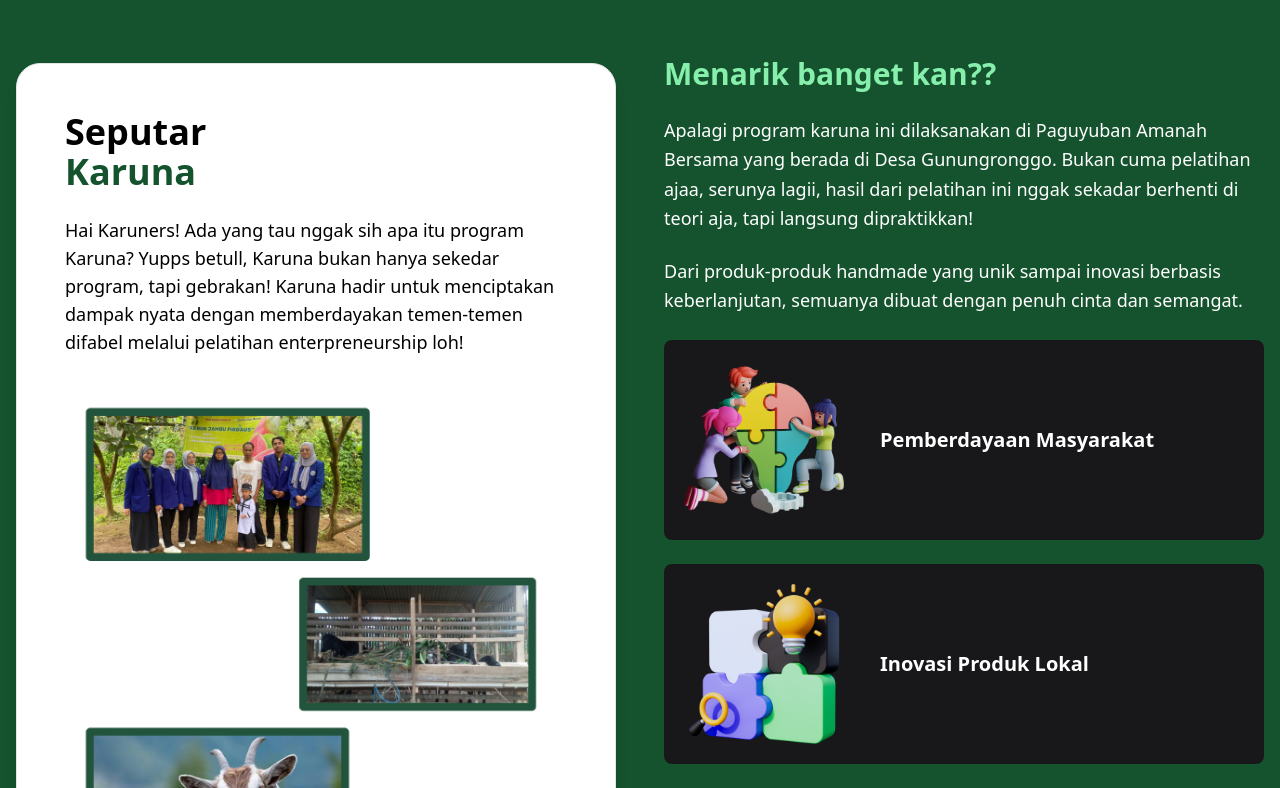
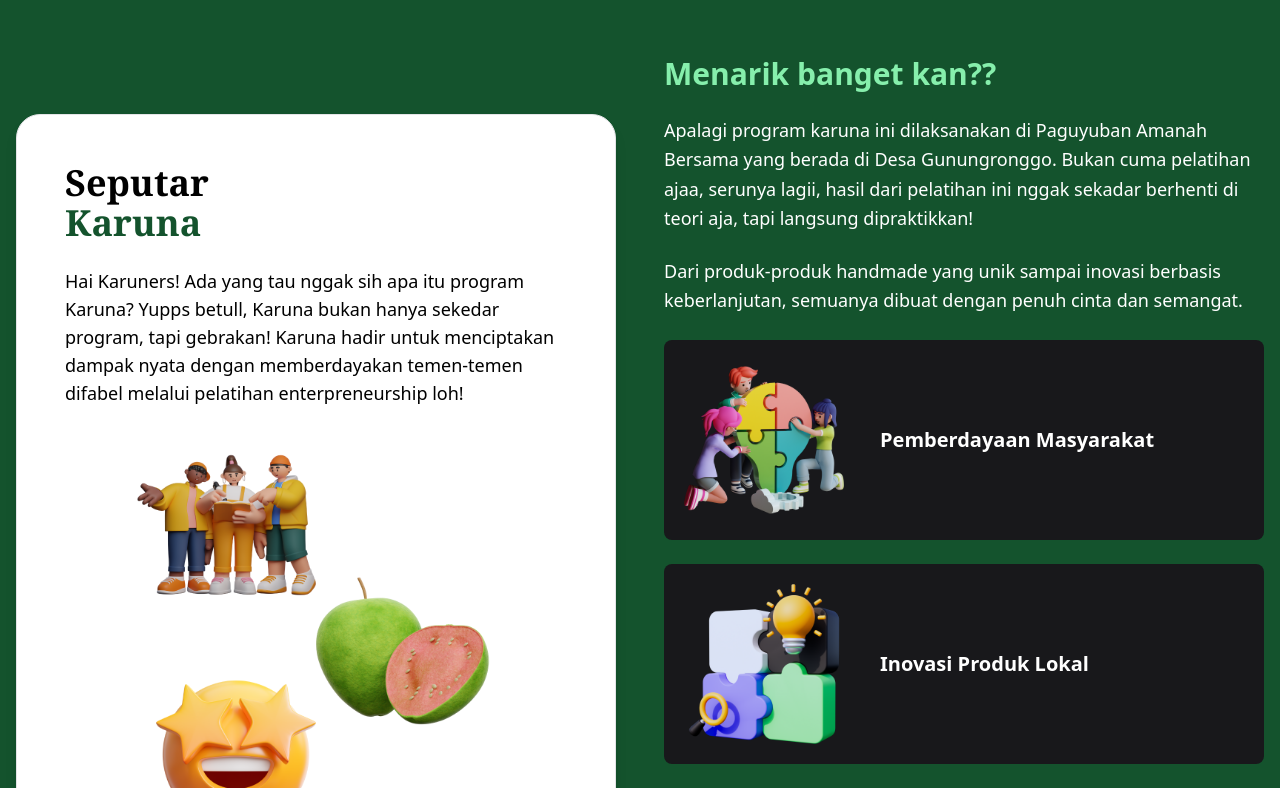
Before and after one commit to ahmadammarm/karuna, a Next.js app: page / in a window 1280 px wide. Shown: the part 952-1740 px from the top of the page. Built offline with nearby package versions, Linux system fonts and the light colour scheme.

Commit message:
feat: add icon in about homepage

```diff
--- a/src/components/homepage/About.tsx
+++ b/src/components/homepage/About.tsx
@@ -40,7 +40,7 @@ const About = () => {
         <div className="overflow-hidden bg-green-900">
             <div className="py-16 md:py-24 md:mt-0">
                 <h1
-                    className="text-white text-4xl md:text-5xl font-bold text-center mb-16 relative mt-20 md:mt-0"
+                    className="text-white text-4xl md:text-5xl font-bold text-center mb-16 relative mt-24 md:mt-0"
                     data-aos="fade-down"
                     data-aos-duration="800"
                 >
@@ -54,10 +54,10 @@ const About = () => {
                         data-aos-duration="1000"
                     >
                         <div className="bg-white rounded-3xl p-8 md:p-12 shadow-lg relative overflow-hidden border">
-                            <h2 className="text-3xl md:text-4xl font-extrabold mb-6 relative text-black">
+                            <h2 className="text-3xl md:text-4xl font-extrabold mb-6 relative text-black font-serif">
                                 Seputar
                                 <br />
-                                <span className="text-green-900 relative">
+                                <span className="text-green-900 relative font-serif">
                                     Karuna
                                 </span>
                             </h2>
@@ -72,8 +72,8 @@ const About = () => {
                                 <Image
                                     src="/aset-home/about.png"
                                     alt="Program Karuna Illustration"
-                                    width={600}
-                                    height={400}
+                                    width={400}
+                                    height={200}
                                     className="object-cover"
                                     loading="lazy"
                                 />
```
Also changed, not shown: public/aset-home/about.png.
